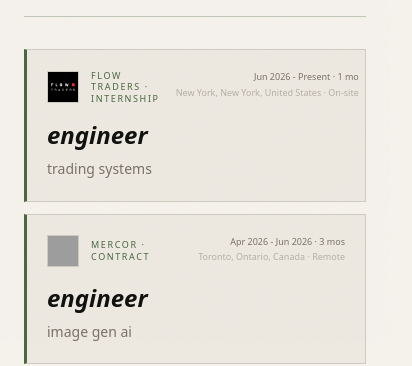
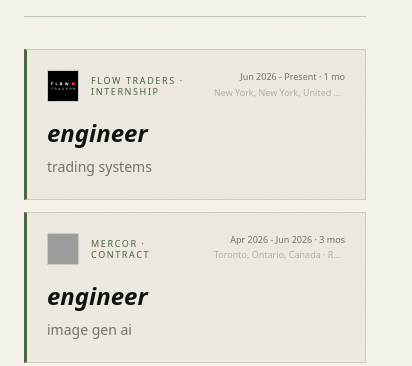
Before and after one commit to GordonBie123/portfolio-website, a Next.js app: page /experience in a window 390 px wide. Shown: the part 502-868 px from the top of the page, 412 px wide, since content can reach past the window. Built offline with nearby package versions, Linux system fonts and the light colour scheme; grey boxes are pictures that could not be loaded.

Commit message:
Added mobile support

```diff
--- a/src/components/ui/ExperienceCard.tsx
+++ b/src/components/ui/ExperienceCard.tsx
@@ -16,8 +16,8 @@
       <div className="p-5 sm:p-6">
 
         {/* Top row — logo + company + duration */}
-        <div className="flex items-start justify-between gap-4 mb-4">
-          <div className="flex items-center gap-3">
+        <div className="flex items-start justify-between gap-3 mb-4 overflow-hidden">
+          <div className="flex items-center gap-3 min-w-0">
             <div className="w-8 h-8 border border-border-light bg-background flex-shrink-0 flex items-center justify-center overflow-hidden">
               {experience.logo ? (
                 <Image src={experience.logo} alt={experience.company} width={32} height={32} className="w-full h-full object-cover" />
@@ -30,9 +30,9 @@
             </p>
           </div>
 
-          <div className="text-right shrink-0">
-            <p className="font-mono text-[9px] text-fg-muted tabular-nums">{experience.duration}</p>
-            <p className="font-mono text-[9px] text-fg-subtle mt-0.5">{experience.location}</p>
+          <div className="text-right flex-shrink-0 max-w-[44%]">
+            <p className="font-mono text-[9px] text-fg-muted tabular-nums truncate">{experience.duration}</p>
+            <p className="font-mono text-[9px] text-fg-subtle mt-0.5 truncate">{experience.location}</p>
           </div>
         </div>
 
```
